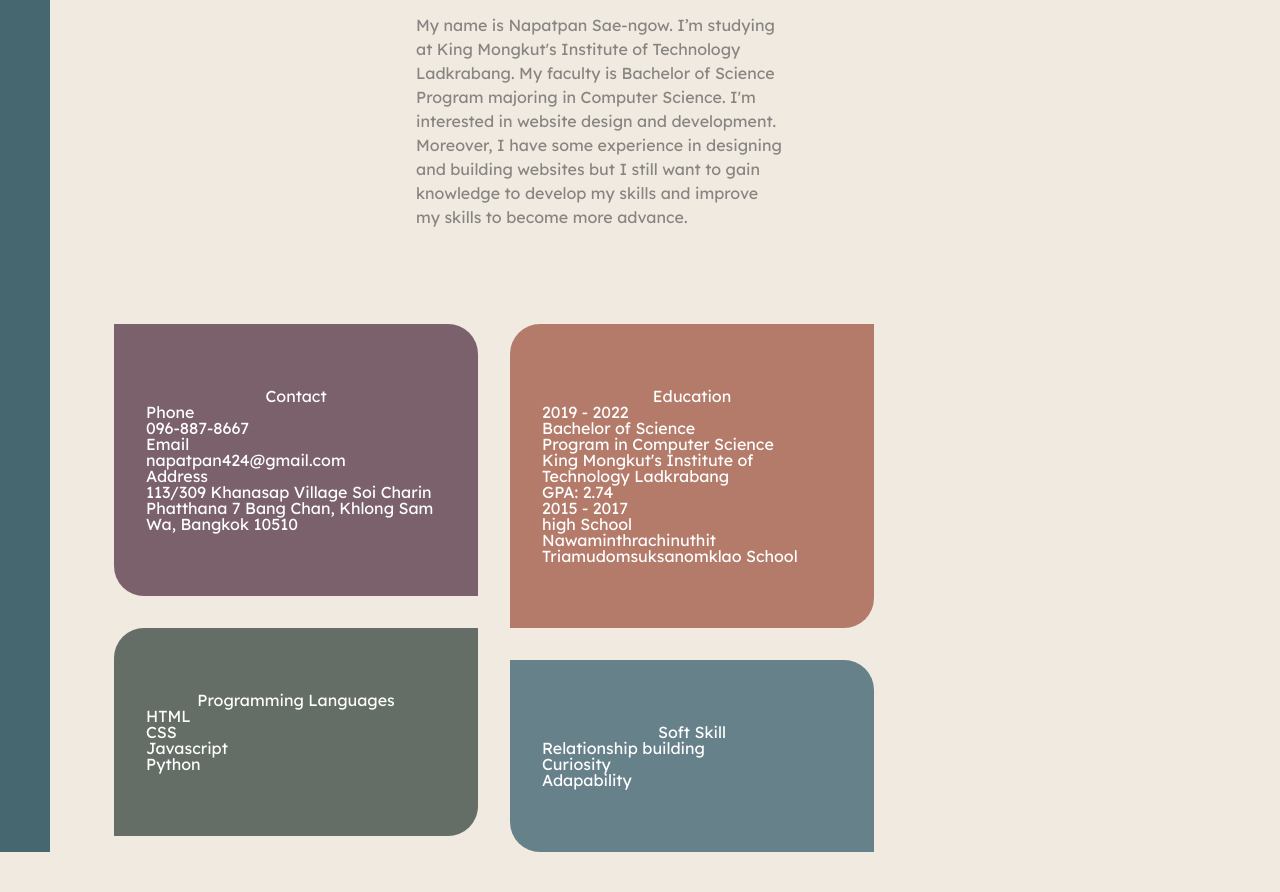
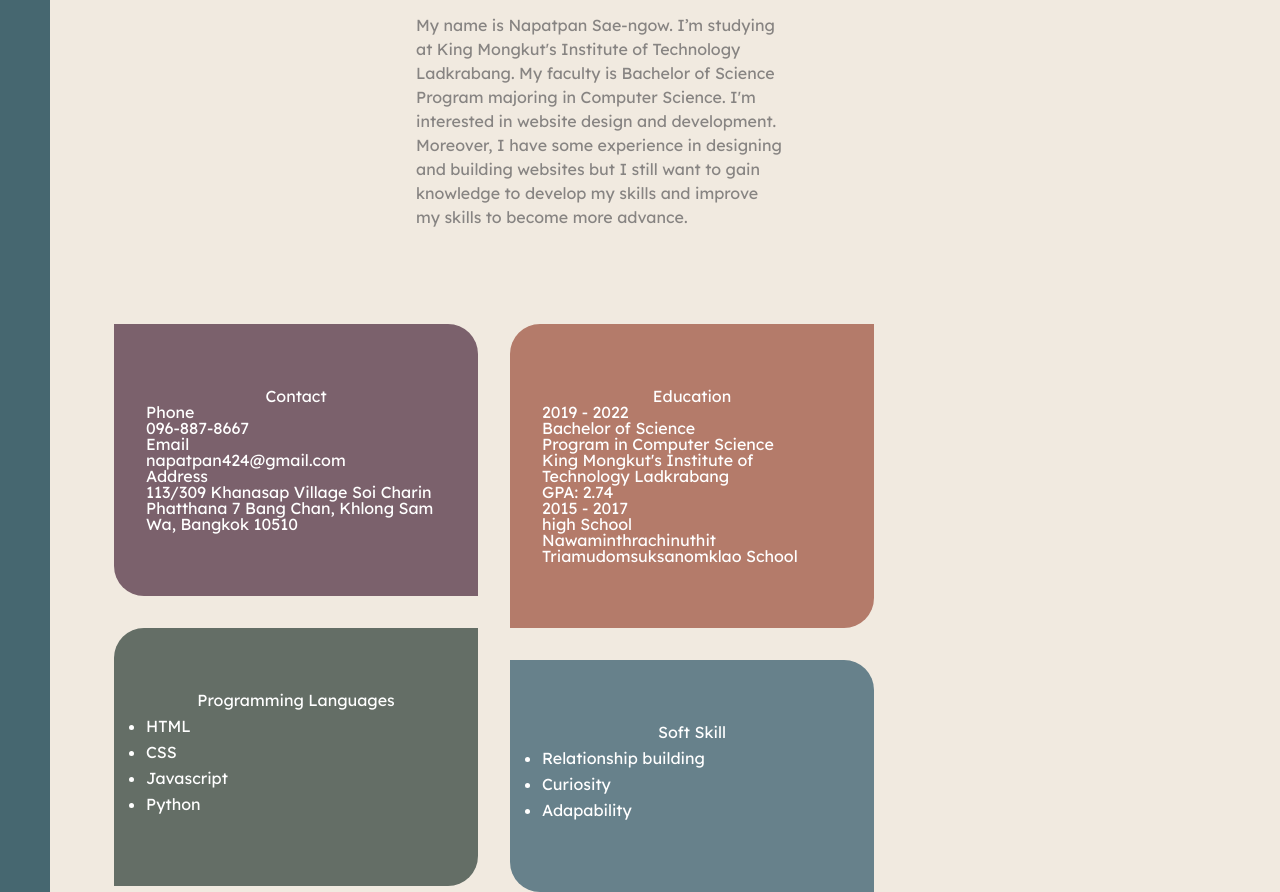
Before and after one commit to NapatpanOP/resume-web, a website built with Vite: page index.html in a window 1280 px wide. Shown: the part 204-1096 px from the top of the page. Before the commit the page ends 1056 px from the top, so only its background shows below. Built offline with nearby package versions, Linux system fonts and the light colour scheme; files whose address does not match are found by name.

Commit message:
edit li programming and soft-skill class in cards.css

```diff
--- a/styles/cards.css
+++ b/styles/cards.css
@@ -41,3 +41,8 @@
   background-color: var(--bg-soft-skill);
   border-radius: 0px 30px;
 }
+
+.programming li, .soft-skill li {
+  list-style-type: disc;
+  margin: 10px 0;
+}
```
